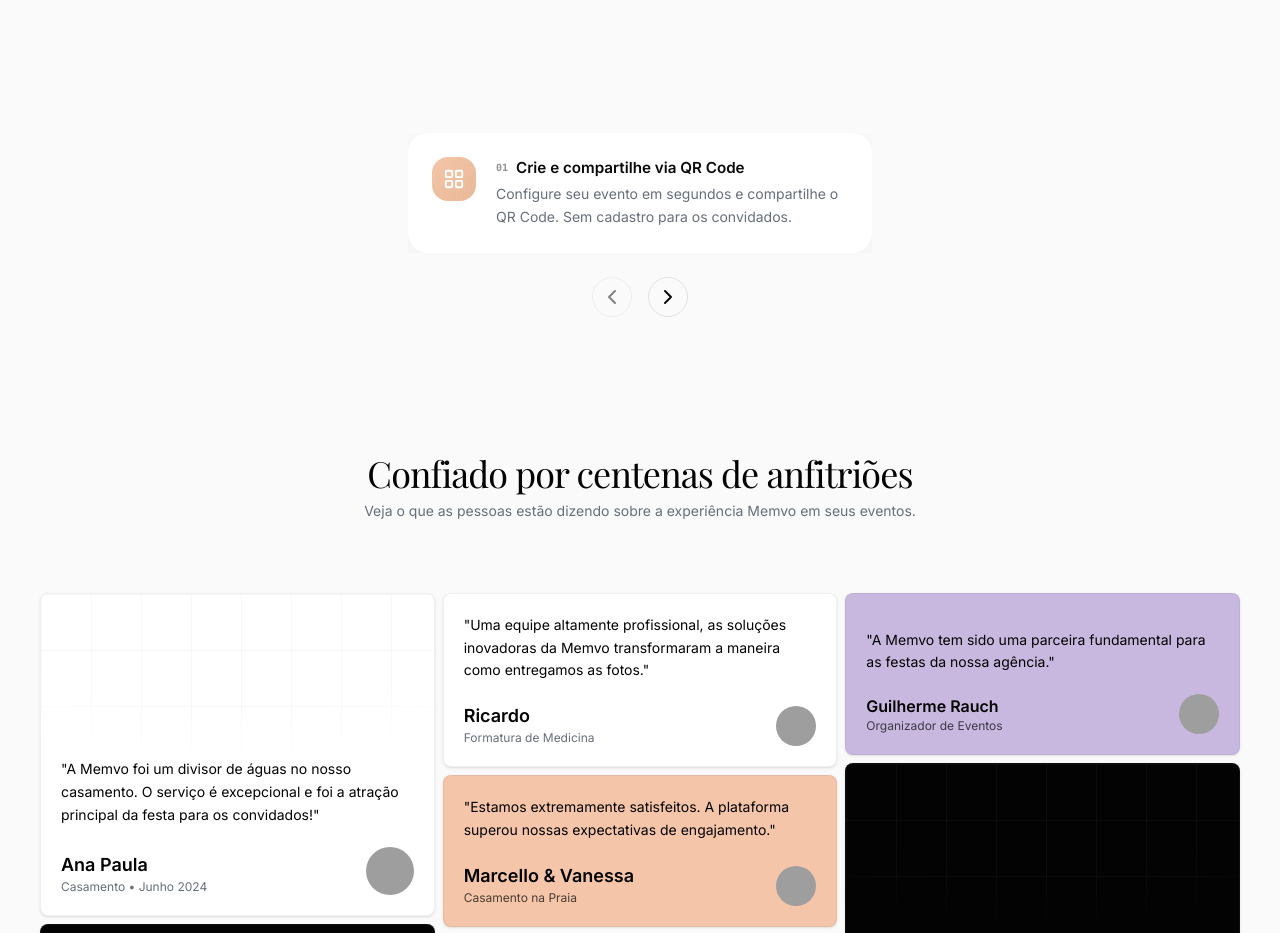
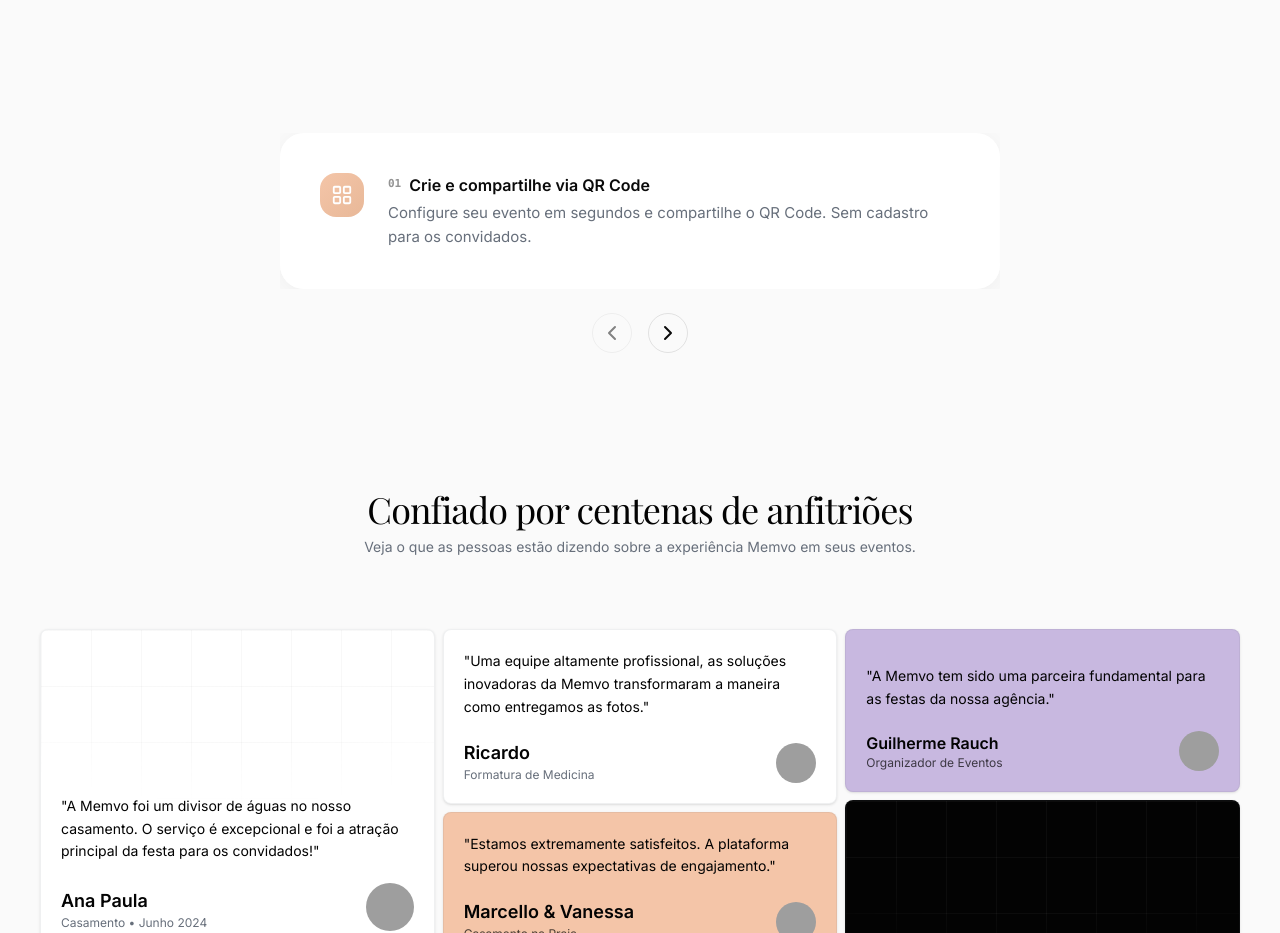
Before and after one commit to EuRydan/Memvo, a Next.js app: page / in a window 1280 px wide. Shown: the part 4980-5913 px from the top of the page. Built offline with nearby package versions, Linux system fonts and the light colour scheme; grey boxes are pictures that could not be loaded.

Commit message:
style: increase width of carousel items

```diff
--- a/src/app/page.tsx
+++ b/src/app/page.tsx
@@ -71,7 +71,7 @@ export default function LandingPage() {
           ]}
         />
 
-        <div className="mt-20 px-6 max-w-lg mx-auto">
+        <div className="mt-20 px-6 max-w-3xl mx-auto">
           <Carousel opts={{ align: "start" }} className="w-full">
             <CarouselContent>
               {[
@@ -113,7 +113,7 @@ export default function LandingPage() {
                 },
               ].map(({ step, icon, title, desc, gradient }) => (
                 <CarouselItem key={step}>
-                  <div className="rounded-[20px] p-6 flex items-start gap-5"
+                  <div className="rounded-[24px] p-8 md:p-10 flex items-start gap-6"
                     style={{
                       background: 'rgba(255,255,255,0.9)',
                       boxShadow: '0 4px 24px rgba(0,0,0,0.05)',
@@ -124,10 +124,10 @@ export default function LandingPage() {
                     </div>
                     <div className="flex-1">
                       <div className="flex items-center gap-2 mb-1">
-                        <span className="text-[10px] font-mono font-semibold text-[#939393]">{step}</span>
-                        <h3 className="text-[0.95rem] font-semibold text-[#0a0a0a]">{title}</h3>
+                        <span className="text-[11px] font-mono font-semibold text-[#939393]">{step}</span>
+                        <h3 className="text-base font-semibold text-[#0a0a0a]">{title}</h3>
                       </div>
-                      <p className="text-sm text-[#676f7b] leading-relaxed">{desc}</p>
+                      <p className="text-[15px] text-[#676f7b] leading-relaxed">{desc}</p>
                     </div>
                   </div>
                 </CarouselItem>
```
